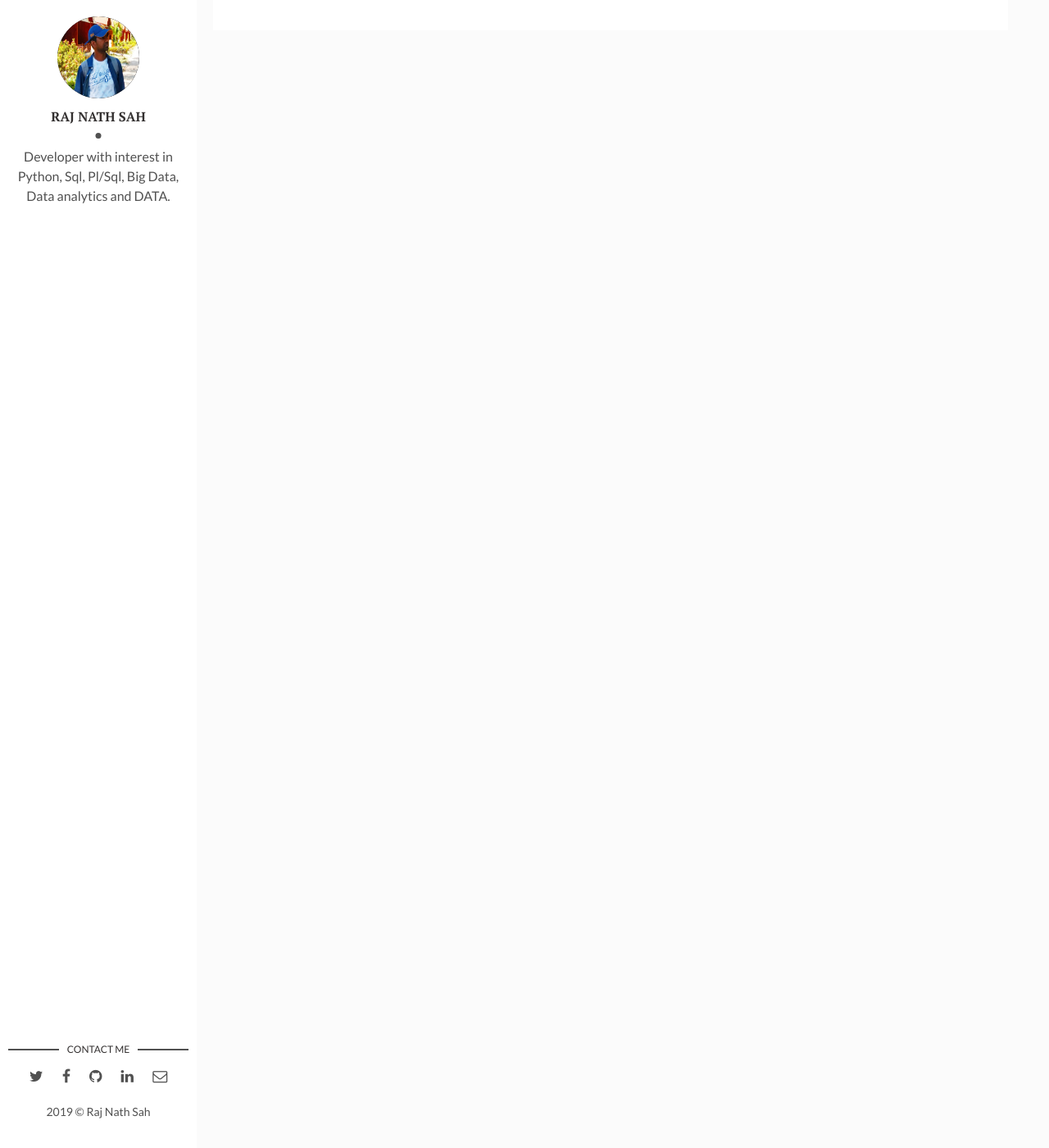
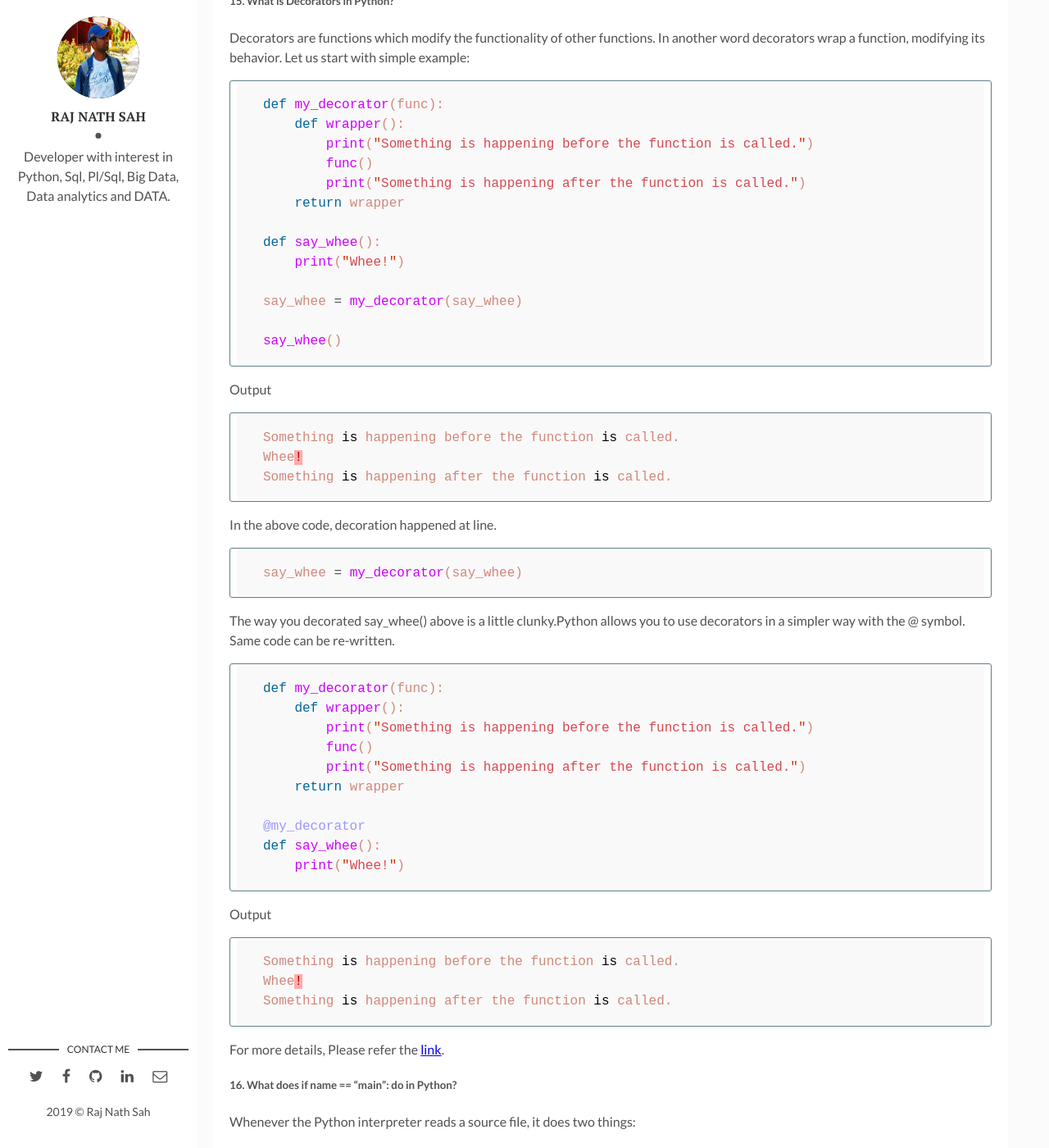
Before and after one commit to rajnathsah/rajnathsah.github.io, a Jekyll site: the page built from _posts/2019-11-17-Python-Questions.md, in a window 1280 px wide and 1400 px high, scrolled down 9723 px. Shown: the whole window at 82% size. Built offline with Jekyll 4.4.1, drawn with Linux system fonts in a browser that asks for light colours; comment, search, counter and statistics services are not loaded; some of the changed text lies outside the part shown.

Commit message:
Update 2019-11-17-Python-Questions.md

````diff
--- a/_posts/2019-11-17-Python-Questions.md
+++ b/_posts/2019-11-17-Python-Questions.md
@@ -332,4 +332,87 @@
 ```
 For dictionaries x and y, z becomes a shallowly merged dictionary with values from y replacing those from x.
 
-##### 14.
+##### 14. How to print without new line?
+```python
+print('.', end='')
+```
+
+##### 15. What is Decorators in Python?
+Decorators are functions which modify the functionality of other functions. In another word decorators wrap a function, modifying its behavior. Let us start with simple example:
+```python
+def my_decorator(func):
+    def wrapper():
+        print("Something is happening before the function is called.")
+        func()
+        print("Something is happening after the function is called.")
+    return wrapper
+
+def say_whee():
+    print("Whee!")
+
+say_whee = my_decorator(say_whee)
+
+say_whee()
+```
+Output
+```python
+Something is happening before the function is called.
+Whee!
+Something is happening after the function is called.
+```
+In the above code, decoration happened at line.
+```python
+say_whee = my_decorator(say_whee)
+```
+The way you decorated say_whee() above is a little clunky.Python allows you to use decorators in a simpler way with the @ symbol.
+Same code can be re-written.
+```python
+def my_decorator(func):
+    def wrapper():
+        print("Something is happening before the function is called.")
+        func()
+        print("Something is happening after the function is called.")
+    return wrapper
+
+@my_decorator
+def say_whee():
+    print("Whee!")
+```
+Output
+```python
+Something is happening before the function is called.
+Whee!
+Something is happening after the function is called.
+```
+For more details, Please refer the [link](https://realpython.com/primer-on-python-decorators/#simple-decorators).
+
+##### 16. What does if __name__ == "__main__": do in Python?
+Whenever the Python interpreter reads a source file, it does two things:
+* it sets a few special variables like __name__, and then
+* it executes all of the code found in the file.
+For detailed explaination, please refer [link](https://stackoverflow.com/questions/419163/what-does-if-name-main-do/419185#419185)
+
+##### 17. What is the meaning of a single and a double underscore before an object name?
+* Single Underscore
+Names, in a class, with a leading underscore are simply to indicate to other programmers that the attribute or method is intended to be private.
+* Double Underscore
+Any identifier of the form \__spam (at least two leading underscores, at most one trailing underscore) is textually replaced with _classname__spam, where classname is the current class name with leading underscore(s) stripped. This mangling is done without regard to the syntactic position of the identifier, so it can be used to define class-private instance and class variables, methods, variables stored in globals, and even variables stored in instances. private to this class on instances of other classes.
+Example:
+```python
+>>> class MyClass():
+...     def __init__(self):
+...             self.__superprivate = "Hello"
+...             self._semiprivate = ", world!"
+...
+>>> mc = MyClass()
+>>> print mc.__superprivate
+Traceback (most recent call last):
+  File "<stdin>", line 1, in <module>
+AttributeError: myClass instance has no attribute '__superprivate'
+>>> print mc._semiprivate
+, world!
+>>> print mc.__dict__
+{'_MyClass__superprivate': 'Hello', '_semiprivate': ', world!'}
+```
+
+##### 18.
````
